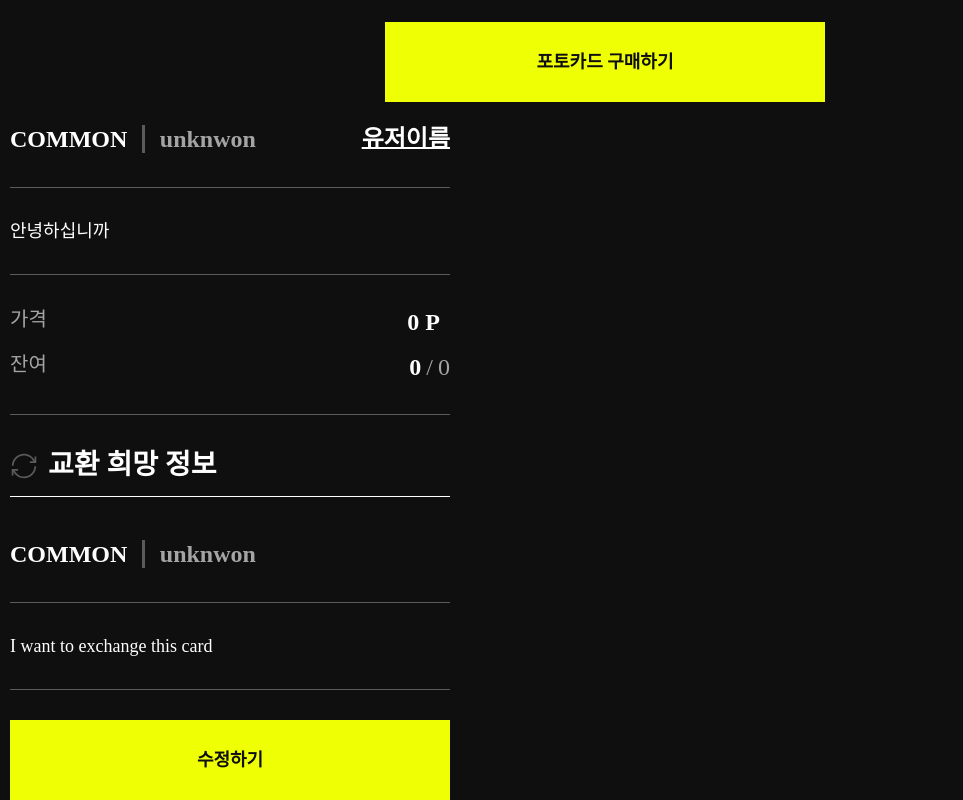
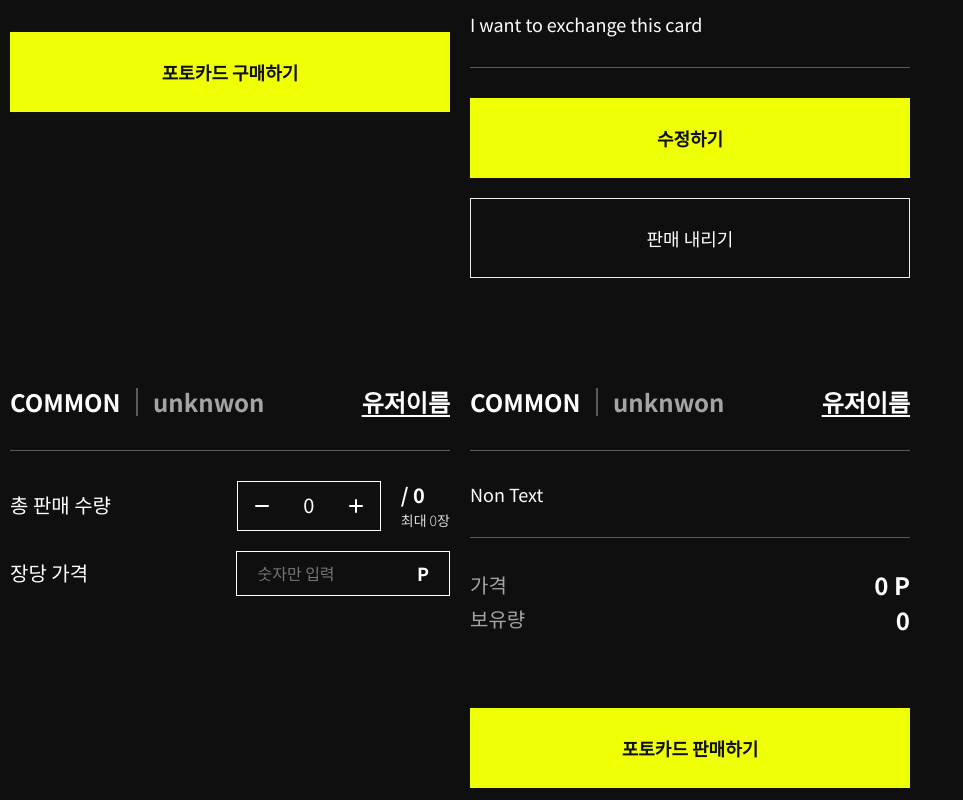
Before and after one commit to Jin-coding-333/3-my_favorite_photo-2team-fe, a Next.js app: page /test/mytest in a window 1280 px wide. Shown: the part 600-1400 px from the top of the page, without its empty margins (0-963 px from the left). Built offline with nearby package versions, Linux system fonts and the light colour scheme.

Commit message:
마무리

```diff
--- /dev/null
+++ b/components/_card/Card.Component.jsx
@@ -0,0 +1,71 @@
+import Button from '../button/Button';
+import styles from '@/styles/components/Card.module.css';
+
+export function BtnPlace({ btn = [] }) {
+  return (
+    <div className={styles.BtnPlace}>
+      {btn.map((v, i) => (
+        <Button key={i} {...v} />
+      ))}
+    </div>
+  );
+}
+
+export function Title({ grade = 'COMMON', genre = 'unknwon', userNickName }) {
+  return (
+    <div className={styles.Title}>
+      <div className={styles.Top}>
+        <p className={styles.Grade}>{grade}</p>
+        <div className={styles.TitleLine}></div>
+        <p className={styles.Genre}>{genre}</p>
+      </div>
+      {userNickName && <div className={styles.UserNickName}>{userNickName}</div>}
+    </div>
+  );
+}
+
+export function Content({ children = '', price = 0, count = 0, totalCount = 0, onlyText = false }) {
+  return (
+    <div className={styles.Content}>
+      <div className={styles.Text}>{children}</div>
+      {onlyText ? null : (
+        <ul className={styles.Bottom}>
+          <li className={styles.Price}>
+            <p className={styles.Left}>가격</p>
+            <div className={styles.Right}>{price} P</div>
+          </li>
+          <li>
+            <p className={styles.Left}>잔여</p>
+            <div className={styles.Right}>
+              <span className={styles.Current}>{count}</span>
+              <span className={`${styles.Gray} ${styles.Slash}`}>/</span>
+              <span className={styles.Gray}>{totalCount}</span>
+            </div>
+          </li>
+        </ul>
+      )}
+    </div>
+  );
+}
+
+export function CountBox({ count = 0, setCount, totalCount = 0 }) {
+  function increase() {
+    if (count >= totalCount) return alert('더 이상 구매할 수 없습니다.');
+    setCount(count + 1);
+  }
+  function decrease() {
+    if (count <= 0) return alert('더 이상 감소할 수 없습니다.');
+    setCount(count - 1);
+  }
+  return (
+    <div className={styles.CountBox}>
+      <button className={styles.minus} onClick={decrease}>
+        -
+      </button>
+      <input type="number" value={count} />
+      <button className={styles.plus} onClick={increase}>
+        +
+      </button>
+    </div>
+  );
+}
--- a/components/_card/Card.jsx
+++ b/components/_card/Card.jsx
@@ -3,6 +3,7 @@ import Button from '../button/Button';
 import { useEffect, useState } from 'react';
 import { useFirstUpperCase } from '@/lib/hooks/convenience';
 import ImgHover from '../ImgHover';
+import { BtnPlace, Title, Content, CountBox } from './Card.Component';
 
 /**
  *
@@ -27,67 +28,26 @@ export default function Card({
         setElement(<SellerBottom />);
         break;
       default:
-        null;
+        setElement(<MyBottom type={type}>{children}</MyBottom>);
         break;
     }
-  }, [type]);
+  }, [type, children]);
+
   return (
     <div className={`${styles.Card} ${styles[_type]}`}>
       <Title grade={grade} genre={genre} userNickName={userNickName} />
-      <Content price={0} count={0}>
-        {children}
-      </Content>
+      {!type.includes('my') && (
+        <Content price={0} count={0} totalCount={0}>
+          {children}
+        </Content>
+      )}
       {element}
-    </div>
-  );
-}
-
-function Title({ grade = 'COMMON', genre = 'unknwon', userNickName }) {
-  return (
-    <div className={styles.Title}>
-      <div className={styles.Top}>
-        <p className={styles.Grade}>{grade}</p>
-        <div className={styles.TitleLine}></div>
-        <p className={styles.Genre}>{genre}</p>
-      </div>
-      {userNickName && <div className={styles.UserNickName}>{userNickName}</div>}
-    </div>
-  );
-}
-
-function Content({ children = '', price = 0, count = 0, totalCount = 0, onlyText = false }) {
-  return (
-    <div className={styles.Content}>
-      <div className={styles.Text}>{children}</div>
-      {onlyText ? null : (
-        <ul className={styles.Bottom}>
-          <li className={styles.Price}>
-            <p className={styles.Left}>가격</p>
-            <div className={styles.Right}>{price} P</div>
-          </li>
-          <li>
-            <p className={styles.Left}>잔여</p>
-            <div className={styles.Right}>
-              <span className={styles.Current}>{count}</span>
-              <span className={`${styles.Gray} ${styles.Slash}`}>/</span>
-              <span className={styles.Gray}>{totalCount}</span>
-            </div>
-          </li>
-        </ul>
-      )}
     </div>
   );
 }
 
 function BuyBottom({ point = 0, totalCount = 0 }) {
   const [count, setCount] = useState(0);
-  function increase() {
-    if (count >= totalCount) return alert('최대 구매 가능 수량입니다.');
-    setCount(count + 1);
-  }
-  function decrease() {
-    setCount(count - 1);
-  }
   const buyBtn = [
     {
       type: 'primary',
@@ -103,15 +63,7 @@ function BuyBottom({ point = 0, totalCount = 0 }) {
       <ul className={styles.BuyBottom}>
         <li>
           <p className={styles.Left}>구매 수량</p>
-          <div className={styles.CountBox}>
-            <button className={styles.minus} onClick={decrease}>
-              -
-            </button>
-            <input type="number" value={count} />
-            <button className={styles.plus} onClick={increase}>
-              +
-            </button>
-          </div>
+          <CountBox count={count} setCount={setCount} totalCount={totalCount} />
         </li>
         <li>
           <p className={styles.Left}>총 가격</p>
@@ -125,7 +77,11 @@ function BuyBottom({ point = 0, totalCount = 0 }) {
   );
 }
 
-function SellerBottom({ children = 'I want to exchange this card' }) {
+function SellerBottom({
+  children = 'I want to exchange this card',
+  grade = 'COMMON',
+  genre = 'unknwon',
+}) {
   const sellBtn = [
     {
       type: 'primary',
@@ -158,7 +114,7 @@ function SellerBottom({ children = 'I want to exchange this card' }) {
         />
         교환 희망 정보
       </p>
-      <Title />
+      <Title grade={grade} genre={genre} />
       <Content onlyText={true}>{children}</Content>
       {sellBtn.map((v, i) => {
         return <Button key={i} {...v} />;
@@ -167,12 +123,33 @@ function SellerBottom({ children = 'I want to exchange this card' }) {
   );
 }
 
-function BtnPlace({ btn = [] }) {
+function MyBottom({ type = 'mySell', children = '', point = 0, totalCount = 0 }) {
+  const myBtn = [
+    {
+      type: 'primary',
+      size: 'xxl',
+      children: type === 'mySell' ? '포토카드 판매하기' : '포토카드 구매하기',
+      onClick: () => {
+        alert('포토카드 판매하기');
+      },
+    },
+  ];
   return (
-    <div className={styles.BtnPlace}>
-      {btn.map((v, i) => (
-        <Button key={i} {...v} />
-      ))}
+    <div className={styles.MyBottom}>
+      <div className={styles.Content}>
+        <p className={styles.Text}>{children}</p>
+      </div>
+      <ul>
+        <li>
+          <p className={styles.Left}>가격</p>
+          <p className={styles.Right}>{point} P</p>
+        </li>
+        <li>
+          <p className={styles.Left}>보유량</p>
+          <p className={styles.Right}>{totalCount}</p>
+        </li>
+      </ul>
+      <BtnPlace btn={myBtn} />
     </div>
   );
 }
--- /dev/null
+++ b/components/_card/CardDetail.jsx
@@ -0,0 +1,34 @@
+import styles from '@/styles/components/Card.module.css';
+import { CountBox, Title } from './Card.Component';
+
+export default function CardDetail({
+  grade = 'COMMON',
+  genre = 'unknwon',
+  userNickName = '유저이름',
+  totalCount = 0,
+}) {
+  return (
+    <div className={`${styles.Card} ${styles.Detail}`}>
+      <Title grade={grade} genre={genre} userNickName={userNickName} />
+      <ul>
+        <li>
+          <p className={styles.Left}>총 판매 수량</p>
+          <div className={styles.Right}>
+            <CountBox count={0} totalCount={totalCount} />
+            <div className={styles.TotalCount}>
+              <p className={styles.Number}>/ {totalCount}</p>
+              <p className={styles.String}>최대 {totalCount}장</p>
+            </div>
+          </div>
+        </li>
+        <li>
+          <p className={styles.Left}>장당 가격</p>
+          <div className={styles.PointBox}>
+            <input type="text" placeholder="숫자만 입력" />
+            <p>P</p>
+          </div>
+        </li>
+      </ul>
+    </div>
+  );
+}
--- a/components/bottomSheet/BottomSheet.jsx
+++ b/components/bottomSheet/BottomSheet.jsx
@@ -3,6 +3,7 @@ import styles from '@/styles/components/BottomSheet.module.css';
 import ImgHover from '../ImgHover';
 import { useState } from 'react';
 import { genre, soldOutState } from '@/lib/data/etcData';
+import Button from '../button/Button';
 const filter = [
   {
     name: '등급',
@@ -49,7 +50,9 @@ export default function BottomSheet({ totalCount = 0 }) {
             height={24}
             className={styles.Refresh}
           />
-          <button className={styles.Button}>{totalCount}개 포토보기</button>
+          <Button type="primary" className={styles.Button}>
+            {totalCount}개 포토보기
+          </Button>
         </div>
       </div>
     </>
--- a/pages/test/mytest.jsx
+++ b/pages/test/mytest.jsx
@@ -1,13 +1,14 @@
-import BottomSheet from '@/components/bottomSheet/BottomSheet';
-import Button from '@/components/button/Button';
 import Card from '@/components/_card/Card';
+import CardDetail from '@/components/_card/CardDetail';
 
 export default function MyTest() {
   return (
     <div style={{ display: 'flex', flexWrap: 'wrap' }}>
-      <BottomSheet />
       <Card>안녕하십니까</Card>
       <Card type={'sell'}>안녕하십니까</Card>
+      <CardDetail />
+      <Card type={'mySell'}></Card>
+      <Card type={'myBuy'}>응ㅇ </Card>
     </div>
   );
 }
--- a/styles/components/Button.module.css
+++ b/styles/components/Button.module.css
@@ -23,13 +23,30 @@
   transition: all 1s;
   pointer-events: none;
 }
-.Button.primary::before {
-  background: rgba(255, 255, 255, 0.5);
+
+.Button.primary::before,
+.Button.primary::after {
+  background: rgba(255, 255, 255, 0.4);
 }
 .Button:hover::before {
-  top: -50%;
+  animation: btnAnimaion 1.5s infinite ease-in-out;
+  /* top: -50%;
   left: 100%;
-  transition: all 1s;
+  transition: all 1s; */
+}
+@keyframes btnAnimaion {
+  0% {
+    top: -50%;
+    left: -200%;
+  }
+  75% {
+    top: -50%;
+    left: 100%;
+  }
+  100% {
+    top: 50%;
+    left: 100%;
+  }
 }
 .primary {
   background: var(--main);
--- a/styles/components/Card.module.css
+++ b/styles/components/Card.module.css
@@ -1,6 +1,6 @@
 .Card {
   width: 440px;
-  margin: 10px;
+  margin: 20px 10px;
   position: relative;
   display: inline-block;
 }
@@ -10,6 +10,10 @@
 }
 .Card.Sell {
   height: 845px;
+}
+.Card.MySell,
+.Card.MyBuy {
+  height: 403px;
 }
 
 .Card .BtnPlace {
@@ -176,6 +180,7 @@
   text-underline-position: from-font;
   text-decoration-skip-ink: none;
 }
+
 .CountBox input::-webkit-inner-spin-button,
 .CountBox input::-webkit-outer-spin-button {
   -webkit-appearance: none;
@@ -219,6 +224,9 @@
   margin-right: 10px;
   color: var(--white);
 }
+.Content .Price {
+  margin-right: 0;
+}
 .BuyBottom .Right {
   font-family: Noto Sans KR;
   font-size: 20px;
@@ -251,3 +259,107 @@
 .TradeIcon {
   margin-right: 10px;
 }
+
+.Detail ul li {
+  display: flex;
+  justify-content: space-between;
+  margin-bottom: 20px;
+  align-items: center;
+}
+
+.Detail .Left {
+  font-family: Noto Sans KR;
+  font-size: 20px;
+  font-weight: 400;
+  line-height: 28.96px;
+  text-align: left;
+  text-underline-position: from-font;
+  text-decoration-skip-ink: none;
+}
+.Detail .Right {
+  display: flex;
+  align-items: center;
+  justify-content: space-between;
+}
+.Detail .Right .TotalCount {
+  margin-left: 20px;
+}
+.Detail .Right .TotalCount p {
+  width: 100%;
+  font-family: Noto Sans KR;
+  font-size: 20px;
+  font-weight: 700;
+  line-height: 28.96px;
+  text-align: left;
+  text-underline-position: from-font;
+  text-decoration-skip-ink: none;
+}
+.Detail .Right .TotalCount .String {
+  font-family: Noto Sans KR;
+  font-size: 14px;
+  font-weight: 300;
+  line-height: 20.27px;
+  text-align: left;
+  text-underline-position: from-font;
+  text-decoration-skip-ink: none;
+  color: var(--gray-200);
+}
+.Detail .CountBox {
+  width: 144px;
+}
+.Detail .PointBox {
+  width: 213.56px;
+  height: 45px;
+  display: flex;
+  align-items: center;
+  justify-content: space-between;
+  border: 1px solid var(--white);
+  padding: 10px 20px;
+}
+
+.Detail .PointBox input {
+  font-family: Noto Sans KR;
+  width: 70%;
+  font-size: 16px;
+  font-weight: 300;
+  line-height: 23.17px;
+  text-align: left;
+  text-underline-position: from-font;
+  background-color: transparent;
+  text-decoration-skip-ink: none;
+}
+.Detail .PointBox p {
+  font-family: Noto Sans KR;
+  font-size: 18px;
+  font-weight: 700;
+  line-height: 26.06px;
+  text-align: right;
+  text-underline-position: from-font;
+  text-decoration-skip-ink: none;
+}
+
+.MyBottom ul li {
+  display: flex;
+  align-items: center;
+  justify-content: space-between;
+}
+.MyBottom .Left {
+  font-family: Noto Sans KR;
+  font-size: 20px;
+  font-weight: 400;
+  line-height: 28.96px;
+  text-align: left;
+  text-underline-position: from-font;
+  text-decoration-skip-ink: none;
+  color: var(--gray-300);
+}
+.MyBottom .Right {
+  font-family: Noto Sans KR;
+  font-size: 24px;
+  font-weight: 700;
+  line-height: 34.75px;
+  text-align: right;
+  text-underline-position: from-font;
+  text-decoration-skip-ink: none;
+  color: var(--white);
+}
--- a/styles/globals.css
+++ b/styles/globals.css
@@ -1,7 +1,9 @@
+@import url('https://fonts.googleapis.com/css2?family=Noto+Sans+KR:wght@100;300;400;500;700;900&display=swap');
 @font-face {
   font-family: 'BR B';
   src: url('/font/br_B.ttf') format('truetype');
 }
+
 :root {
   /* Black */
   --black: #0f0f0f;
@@ -73,6 +75,7 @@ button {
 
 input {
   border: none;
+  color: var(--white);
 }
 
 input:focus {
```
Also changed, not shown: pages/_app.js (+6 -6 lines).
